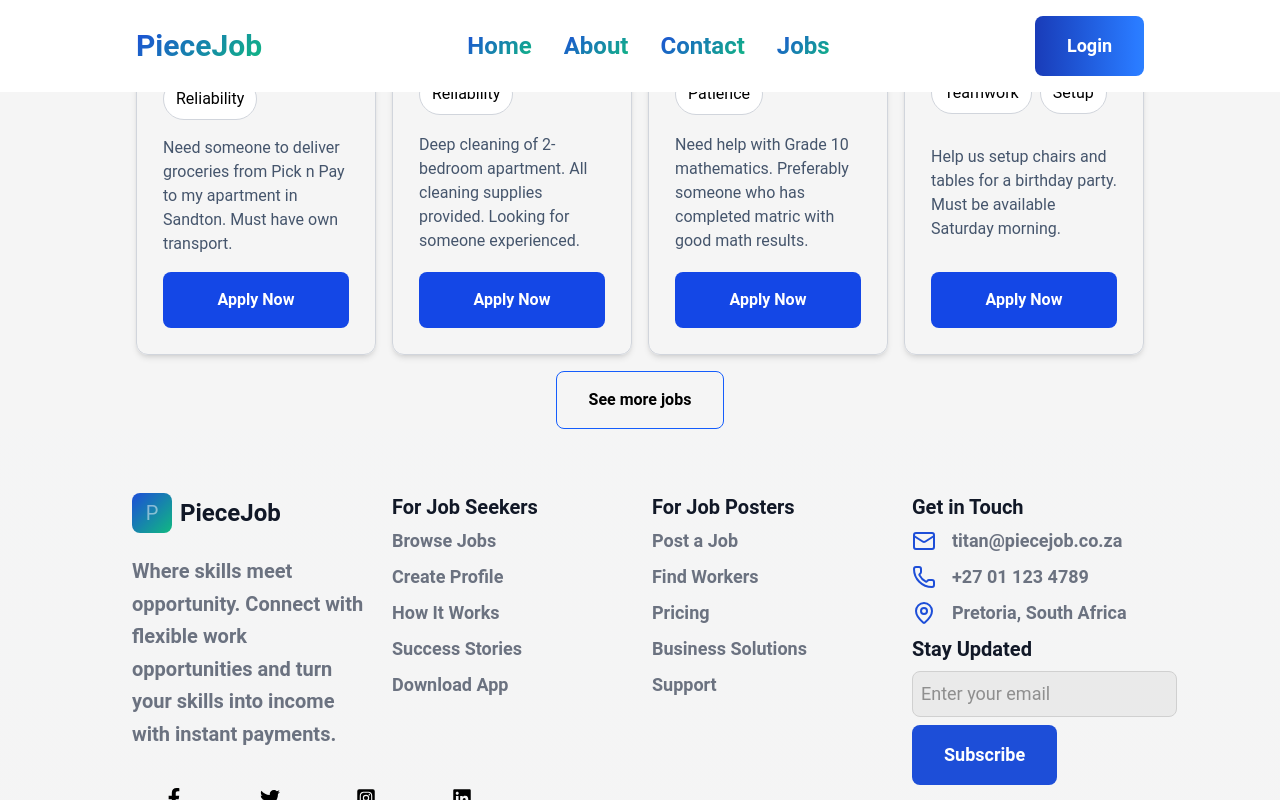
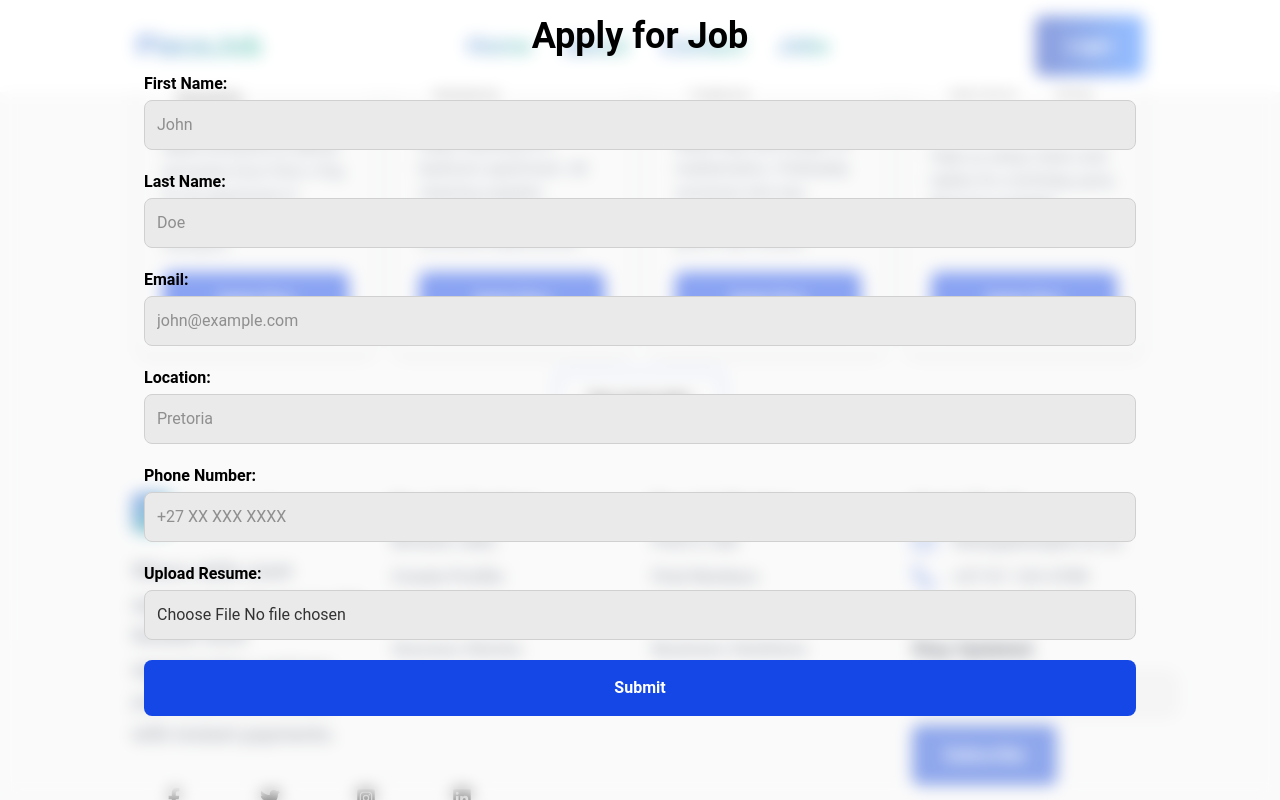
Before and after one commit to Kaydev-cmd/piece-job, a Next.js app in the folder frontend/: page /job-feed in a window 1280 px wide. Both pictures are taken after a click on the button "See more jobs". Shown: the part 1349-2149 px from the top of the page. Built offline with nearby package versions, Linux system fonts and the light colour scheme.

Commit message:
feat: implement job application modal with validation and API submission

```diff
--- a/frontend/pages/job-feed/index.tsx
+++ b/frontend/pages/job-feed/index.tsx
@@ -1,11 +1,57 @@
-import React from "react";
+import React, { useState } from "react";
 import SearchBar from "@/components/common/SearchBar";
 import { JOB_FEED_DATA } from "@/constants";
 import JobFeedCard from "@/components/common/JobFeedCard";
 import Button from "@/components/common/Button";
 import Filter from "@/components/common/JobFeedFilter";
+import Link from "next/link";
+import axios from "axios";
+import { useForm } from "react-hook-form";
+import { ApplicationFormValues } from "@/interfaces";
 
 const JobFeedPage = () => {
+  const {
+    register,
+    handleSubmit,
+    reset,
+    formState: { errors },
+  } = useForm<ApplicationFormValues>({
+    defaultValues: {
+      firstName: "",
+      lastName: "",
+      email: "",
+      phoneNumber: "",
+      location: "",
+      resume: "",
+    },
+  });
+
+  const [showForm, setShowForm] = useState(false);
+  const [loading, setLoading] = useState(false);
+  const [error, setError] = useState<string | null>(null);
+  const [success, setSuccess] = useState<string | null>(null);
+
+  const onSubmit = async (data: ApplicationFormValues) => {
+    setLoading(true);
+    setError(null);
+    setSuccess(null);
+
+    try {
+      await axios.post("/api/application/application", data);
+      setSuccess("Application sent successfully!");
+      reset();
+    } catch (err) {
+      setError("Something went wrong. Please try again.");
+    } finally {
+      setLoading(false);
+    }
+
+    setTimeout(() => {
+      setSuccess("");
+      setError("");
+      setShowForm(false);
+    }, 3000);
+  };
   return (
     <section
       className="container"
@@ -16,7 +62,9 @@ const JobFeedPage = () => {
           className="flex flex-col gap-2"
           style={{ marginBottom: "16px", marginTop: "16px" }}
         >
-          <h1 className="text-blue-900 font-bold text-3xl">Available Jobs</h1>
+          <h1 className="text-blue-900 font-bold text-3xl cursor-pointer">
+            <Link href="/job-feed">Available Jobs</Link>
+          </h1>
           <p className="text-slate-600 font-semibold">5 jobs near you</p>
         </div>
 
@@ -50,8 +98,163 @@ const JobFeedPage = () => {
         ))}
       </div>
 
+      {/* Modal Form */}
+      {showForm && (
+        <div className="fixed inset-0 z-50 bg-white/50 backdrop-blur-sm overflow-y-auto">
+          <div className="flex flex-col justify-center items-center">
+            <div
+              className="container w-full max-w-lg"
+              style={{ padding: "16px" }}
+            >
+              <h2
+                className="text-4xl text-center font-bold"
+                style={{ marginBottom: "16px" }}
+              >
+                Apply for Job
+              </h2>
+              {/* Form goes here... */}
+              <form
+                onSubmit={handleSubmit(onSubmit)}
+                className="flex flex-col gap-4"
+              >
+                {/* First and Last names */}
+                <div className="flex flex-col gap-4">
+                  <div className="flex flex-col gap-1">
+                    <label htmlFor="firstName" className="font-semibold">
+                      First Name:
+                    </label>
+                    <input
+                      type="text"
+                      placeholder="John"
+                      {...register("firstName", {
+                        required: "First name is required",
+                      })}
+                    />
+                    <p className="text-center text-red-500">
+                      {errors.firstName?.message}
+                    </p>
+                  </div>
+                  <div className="flex flex-col gap-1">
+                    <label htmlFor="lastName" className="font-semibold">
+                      Last Name:
+                    </label>
+                    <input
+                      type="text"
+                      placeholder="Doe"
+                      {...register("lastName", {
+                        required: "Last name is required",
+                      })}
+                    />
+                    <p className="text-center text-red-500">
+                      {errors.lastName?.message}
+                    </p>
+                  </div>
+                </div>
+
+                {/* Email */}
+                <div className="flex flex-col gap-1">
+                  <label htmlFor="email" className="font-semibold">
+                    Email:
+                  </label>
+                  <input
+                    type="email"
+                    placeholder="john@example.com"
+                    {...register("email", {
+                      required: "Email is required",
+                      pattern: {
+                        value: /^\S+@\S+$/i,
+                        message: "Enter a valid email",
+                      },
+                    })}
+                  />
+                  <p className="text-center text-red-500">
+                    {errors.email?.message}
+                  </p>
+                </div>
+
+                {/* Location */}
+                <div className="flex flex-col gap-1">
+                  <label htmlFor="location" className="font-semibold">
+                    Location:
+                  </label>
+                  <input
+                    type="text"
+                    placeholder="Pretoria"
+                    {...register("location", {
+                      required: "Location is required",
+                    })}
+                  />
+                  <p className="text-center text-red-500">
+                    {errors.location?.message}
+                  </p>
+                </div>
+
+                {/* Phone Number */}
+                <div className="flex flex-col gap-1">
+                  <label htmlFor="phoneNumber" className="font-semibold">
+                    Phone Number:
+                  </label>
+                  <input
+                    type="text"
+                    placeholder="+27 XX XXX XXXX"
+                    {...register("phoneNumber", {
+                      required: "Phone number is required",
+                      pattern: {
+                        value: /^(?:\+27|0)\d{9}$/,
+                        message: "Enter a valid phone number",
+                      },
+                    })}
+                  />
+                  <p className="text-center text-red-500">
+                    {errors.phoneNumber?.message}
+                  </p>
+                </div>
+
+                {/* Resume Upload */}
+                <div className="flex flex-col gap-1">
+                  <label htmlFor="resume" className="font-semibold">
+                    Upload Resume:
+                  </label>
+                  <input
+                    type="file"
+                    accept=".pdf,.doc,.docx"
+                    {...register("resume", {
+                      required: "Resume is required",
+                    })}
+                  />
+                  <p className="text-center text-red-500">
+                    {errors.resume?.message}
+                  </p>
+                </div>
+
+                <Button
+                  title={loading ? "Processing" : "Submit"}
+                  variant="subscribe"
+                />
+
+                {/* Feedback Messages */}
+                {error && (
+                  <p className="text-red-600 text-center font-semibold">
+                    {error}
+                  </p>
+                )}
+                {success && (
+                  <p className="text-green-600 text-center font-semibold">
+                    {success}
+                  </p>
+                )}
+              </form>
+            </div>
+          </div>
+        </div>
+      )}
+
       <div className="flex justify-center" style={{ marginTop: "16px" }}>
-        <Button title="See more jobs" variant="seeMore" />
+        <Button
+          title="See more jobs"
+          variant="seeMore"
+          onClick={() => setShowForm(true)}
+        />
       </div>
     </section>
   );
```
